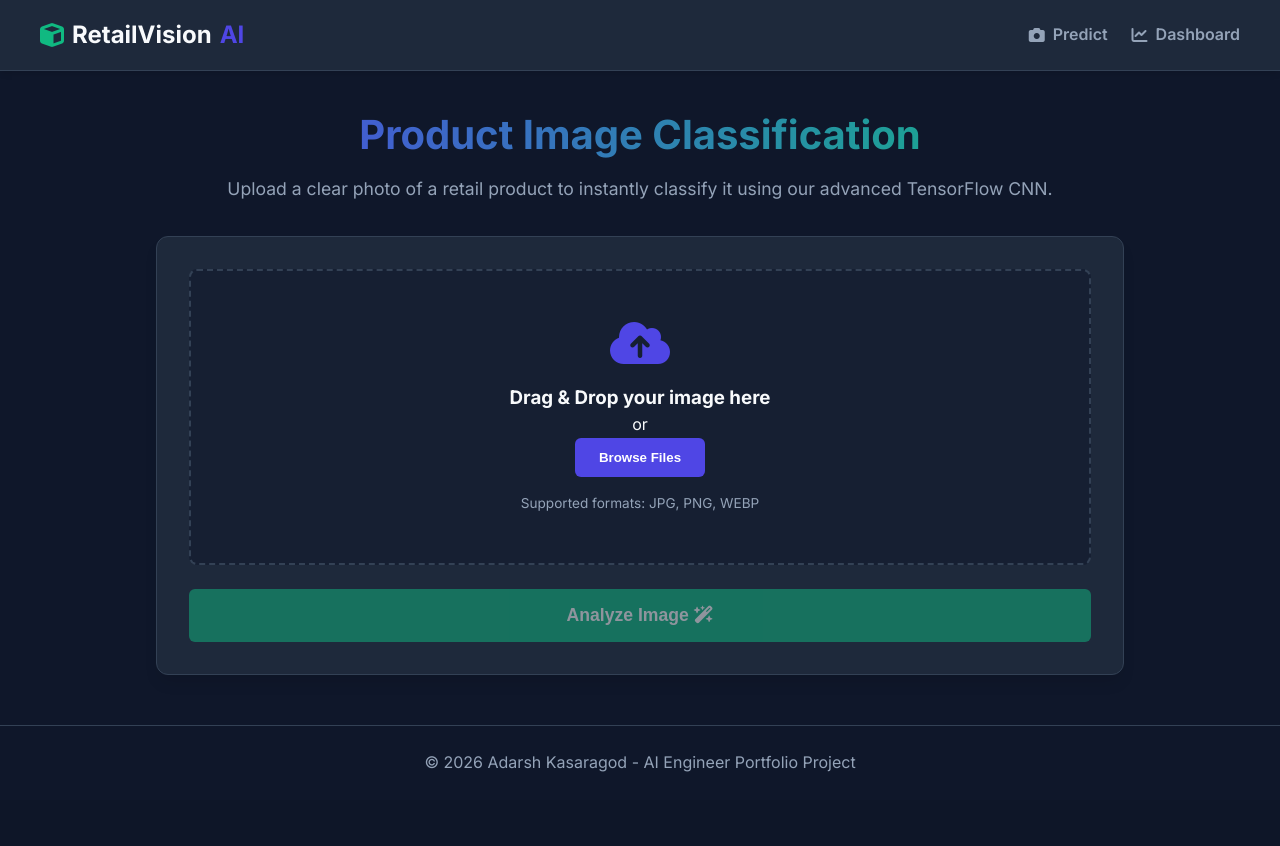
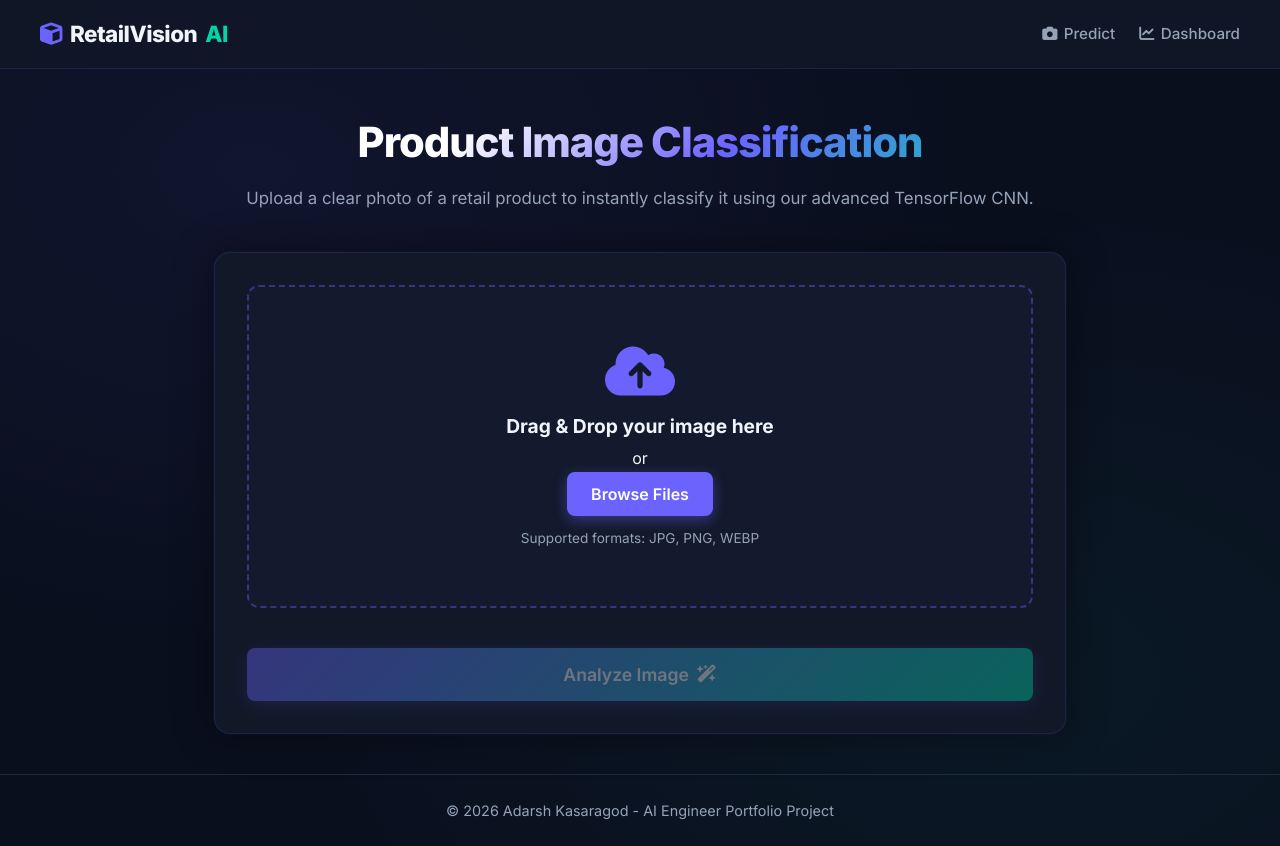
Before and after one commit to Adarsh-Kasaragod/RetailVisionAI, a Flask app: page / in a window 1280 px wide. Before the commit the page ends 772 px from the top, so only its background shows below. Run offline with Flask 3, Linux system fonts and the light colour scheme.

Commit message:
Overhaul UI with stunning dark AI dashboard design

```diff
--- a/static/css/style.css
+++ b/static/css/style.css
@@ -1,26 +1,29 @@
+@import url('https://fonts.googleapis.com/css2?family=Inter:wght@300;400;500;600;700;800&display=swap');
+
 :root {
-    --primary: #4F46E5;
-    --primary-hover: #4338CA;
-    --accent: #10B981;
-    --accent-hover: #059669;
-    --bg-color: #0F172A;
-    --card-bg: #1E293B;
-    --text-main: #F8FAFC;
+    --primary: #6C63FF;
+    --primary-hover: #5a52d5;
+    --accent: #00D4AA;
+    --bg-color: #0A0F1E;
+    --card-bg: #111827;
+    --card-border: rgba(108, 99, 255, 0.15);
+    --text-main: #F1F5F9;
     --text-muted: #94A3B8;
-    --border-color: #334155;
-    --danger: #EF4444;
-    --warning: #F59E0B;
+    --border-color: #1E2A3A;
+    --danger: #FF4D6D;
+    --warning: #FFB830;
+    --success: #00D4AA;
+    --glow: rgba(108, 99, 255, 0.35);
 }
 
-* {
-    margin: 0;
-    padding: 0;
-    box-sizing: border-box;
-}
+*, *::before, *::after { margin: 0; padding: 0; box-sizing: border-box; }
 
 body {
     font-family: 'Inter', sans-serif;
     background-color: var(--bg-color);
+    background-image:
+        radial-gradient(ellipse at 20% 20%, rgba(108, 99, 255, 0.07) 0%, transparent 50%),
+        radial-gradient(ellipse at 80% 80%, rgba(0, 212, 170, 0.05) 0%, transparent 50%);
     color: var(--text-main);
     line-height: 1.6;
     min-height: 100vh;
@@ -28,12 +31,16 @@ body {
     flex-direction: column;
 }
 
-/* Navbar */
+/* ===== NAVBAR ===== */
 .navbar {
-    background-color: var(--card-bg);
-    border-bottom: 1px solid var(--border-color);
+    background: rgba(17, 24, 39, 0.85);
+    backdrop-filter: blur(20px);
+    -webkit-backdrop-filter: blur(20px);
+    border-bottom: 1px solid var(--card-border);
     padding: 1rem 2rem;
-    box-shadow: 0 4px 6px -1px rgba(0, 0, 0, 0.1);
+    position: sticky;
+    top: 0;
+    z-index: 100;
 }
 
 .nav-container {
@@ -45,339 +52,286 @@ body {
 }
 
 .logo {
-    font-size: 1.5rem;
-    font-weight: 700;
+    font-size: 1.4rem;
+    font-weight: 800;
     color: var(--text-main);
     text-decoration: none;
     display: flex;
     align-items: center;
     gap: 0.5rem;
+    letter-spacing: -0.5px;
 }
 
-.logo span {
-    color: var(--primary);
-}
+.logo i { color: var(--primary); }
+.logo span { color: var(--accent); }
 
-.logo i {
-    color: var(--accent);
-}
-
-.nav-links {
-    list-style: none;
-    display: flex;
-    gap: 1.5rem;
-}
-
+.nav-links { list-style: none; display: flex; gap: 1.5rem; }
 .nav-links a {
     color: var(--text-muted);
     text-decoration: none;
-    font-weight: 600;
-    transition: color 0.3s ease;
+    font-weight: 500;
+    font-size: 0.95rem;
     display: flex;
     align-items: center;
-    gap: 0.5rem;
+    gap: 0.4rem;
+    transition: color 0.2s;
 }
+.nav-links a:hover { color: var(--primary); }
 
-.nav-links a:hover {
-    color: var(--primary);
-}
-
-/* Main Content */
+/* ===== MAIN ===== */
 .main-content {
     flex: 1;
-    max-width: 1000px;
-    margin: 2rem auto;
-    padding: 0 1rem;
+    max-width: 900px;
+    margin: 2.5rem auto;
+    padding: 0 1.5rem;
     width: 100%;
 }
 
-.header-text {
-    text-align: center;
-    margin-bottom: 2rem;
+/* ===== HEADER ===== */
+.header-text { text-align: center; margin-bottom: 2.5rem; }
+
+.header-text h1 {
+    font-size: 2.6rem;
+    font-weight: 800;
+    letter-spacing: -1px;
+    background: linear-gradient(135deg, #fff 30%, var(--primary) 60%, var(--accent) 100%);
+    -webkit-background-clip: text;
+    -webkit-text-fill-color: transparent;
+    background-clip: text;
+    margin-bottom: 0.6rem;
 }
 
-.header-text h1 {
-    font-size: 2.5rem;
-    background: linear-gradient(to right, #4F46E5, #10B981);
-    -webkit-background-clip: text;
-    -webkit-text-fill-color: transparent;
-    margin-bottom: 0.5rem;
+.header-text p { color: var(--text-muted); font-size: 1.05rem; }
+
+/* ===== CARDS ===== */
+.card {
+    background: var(--card-bg);
+    border: 1px solid var(--card-border);
+    border-radius: 16px;
+    padding: 2rem;
+    box-shadow: 0 0 40px rgba(0,0,0,0.4), 0 0 0 1px rgba(108,99,255,0.05);
 }
 
-.header-text p {
-    color: var(--text-muted);
-    font-size: 1.1rem;
+/* ===== DROP ZONE ===== */
+.drop-zone {
+    border: 2px dashed rgba(108, 99, 255, 0.4);
+    border-radius: 12px;
+    padding: 3.5rem 2rem;
+    text-align: center;
+    background: rgba(108, 99, 255, 0.03);
+    position: relative;
+    cursor: pointer;
+    transition: all 0.3s ease;
+    margin-bottom: 1.5rem;
+    min-height: 280px;
+    display: flex;
+    align-items: center;
+    justify-content: center;
 }
 
-/* Cards */
-.card {
-    background-color: var(--card-bg);
-    border-radius: 12px;
-    border: 1px solid var(--border-color);
-    padding: 2rem;
-    box-shadow: 0 10px 15px -3px rgba(0, 0, 0, 0.1);
-}
-
-/* Upload Zone */
-.drop-zone {
-    border: 2px dashed var(--border-color);
-    border-radius: 8px;
-    padding: 3rem 2rem;
-    text-align: center;
-    transition: all 0.3s ease;
-    background-color: rgba(15, 23, 42, 0.5);
-    position: relative;
+.drop-zone:hover {
+    border-color: var(--primary);
+    background: rgba(108, 99, 255, 0.06);
+    box-shadow: 0 0 20px rgba(108, 99, 255, 0.1);
 }
 
 .drop-zone.dragover {
-    border-color: var(--primary);
-    background-color: rgba(79, 70, 229, 0.1);
+    border-color: var(--accent);
+    background: rgba(0, 212, 170, 0.06);
+    box-shadow: 0 0 25px rgba(0, 212, 170, 0.15);
 }
 
-.upload-icon {
-    font-size: 3rem;
-    color: var(--primary);
-    margin-bottom: 1rem;
-}
+.drop-zone-content { pointer-events: none; }
+.drop-zone-content h3 { font-size: 1.2rem; margin: 0.75rem 0 0.3rem; }
+.upload-icon { font-size: 3.5rem; color: var(--primary); display: block; margin-bottom: 0.5rem; }
+.file-hint { margin-top: 0.75rem; font-size: 0.85rem; color: var(--text-muted); }
 
-.file-hint {
-    margin-top: 1rem;
-    font-size: 0.85rem;
-    color: var(--text-muted);
-}
-
-/* Preview */
+/* ===== PREVIEW ===== */
 .preview-container {
     position: absolute;
-    top: 0;
-    left: 0;
-    width: 100%;
-    height: 100%;
-    background-color: var(--card-bg);
-    border-radius: 8px;
+    inset: 0;
+    border-radius: 12px;
+    overflow: hidden;
+    background: var(--card-bg);
     display: flex;
     justify-content: center;
     align-items: center;
-    z-index: 10;
 }
-
 .preview-container img {
-    max-height: 90%;
-    max-width: 90%;
-    border-radius: 4px;
+    max-width: 95%;
+    max-height: 260px;
     object-fit: contain;
+    border-radius: 8px;
 }
-
 .btn-icon {
     position: absolute;
     top: 10px;
     right: 10px;
-    background-color: rgba(239, 68, 68, 0.9);
+    background: var(--danger);
     color: white;
     border: none;
     border-radius: 50%;
-    width: 32px;
-    height: 32px;
+    width: 34px;
+    height: 34px;
+    font-size: 1rem;
     cursor: pointer;
     display: flex;
     justify-content: center;
     align-items: center;
-    transition: background-color 0.3s;
+    z-index: 5;
+    transition: transform 0.2s, opacity 0.2s;
 }
+.btn-icon:hover { transform: scale(1.1); opacity: 0.9; }
 
-.btn-icon:hover {
-    background-color: #DC2626;
-}
-
-/* Buttons */
+/* ===== BUTTONS ===== */
 .btn {
     padding: 0.75rem 1.5rem;
-    border-radius: 6px;
+    border-radius: 8px;
     font-weight: 600;
+    font-family: 'Inter', sans-serif;
+    font-size: 1rem;
     border: none;
     cursor: pointer;
-    transition: all 0.2s ease;
-    display: inline-block;
+    transition: all 0.25s ease;
+    display: inline-flex;
+    align-items: center;
+    gap: 0.5rem;
     text-decoration: none;
 }
-
-.btn:disabled {
-    opacity: 0.5;
-    cursor: not-allowed;
-}
+.btn:disabled { opacity: 0.4; cursor: not-allowed; }
 
 .btn-primary {
-    background-color: var(--primary);
+    background: var(--primary);
     color: white;
+    box-shadow: 0 4px 14px rgba(108, 99, 255, 0.4);
 }
-
 .btn-primary:hover:not(:disabled) {
-    background-color: var(--primary-hover);
+    background: var(--primary-hover);
+    transform: translateY(-1px);
+    box-shadow: 0 6px 20px rgba(108, 99, 255, 0.5);
 }
 
 .btn-accent {
-    background-color: var(--accent);
+    background: linear-gradient(135deg, var(--primary), var(--accent));
     color: white;
+    box-shadow: 0 4px 20px rgba(108, 99, 255, 0.35);
 }
-
 .btn-accent:hover:not(:disabled) {
-    background-color: var(--accent-hover);
+    transform: translateY(-2px);
+    box-shadow: 0 8px 25px rgba(108, 99, 255, 0.5);
 }
 
 .btn-outline {
-    background-color: transparent;
+    background: transparent;
     border: 1px solid var(--primary);
     color: var(--primary);
 }
+.btn-outline:hover { background: rgba(108, 99, 255, 0.1); }
 
-.btn-outline:hover {
-    background-color: rgba(79, 70, 229, 0.1);
-}
+.btn-large { width: 100%; padding: 1rem; font-size: 1.1rem; margin-top: 1rem; justify-content: center; }
 
-.btn-large {
-    width: 100%;
-    padding: 1rem;
-    font-size: 1.1rem;
-    margin-top: 1.5rem;
-}
-
-/* Utilities */
-.hidden {
-    display: none !important;
-}
-.mt-2 { margin-top: 0.5rem; }
-.mt-3 { margin-top: 1rem; }
-.text-muted { color: var(--text-muted); }
-.fw-bold { font-weight: 700; }
-
-/* Loading State */
-.loading-state {
-    text-align: center;
-    padding: 3rem 0;
-}
+/* ===== LOADING ===== */
+.loading-state { text-align: center; padding: 3rem 0; }
+.loading-state p { color: var(--text-muted); margin-top: 1rem; }
 
 .spinner {
-    width: 50px;
-    height: 50px;
-    border: 5px solid rgba(79, 70, 229, 0.2);
+    width: 55px;
+    height: 55px;
+    border: 4px solid rgba(108, 99, 255, 0.15);
     border-top-color: var(--primary);
+    border-right-color: var(--accent);
     border-radius: 50%;
-    animation: spin 1s linear infinite;
-    margin: 0 auto 1rem auto;
+    animation: spin 0.9s linear infinite;
+    margin: 0 auto;
 }
+@keyframes spin { to { transform: rotate(360deg); } }
 
-@keyframes spin {
-    to { transform: rotate(360deg); }
-}
+/* ===== RESULTS ===== */
+.result-state { text-align: center; animation: fadeUp 0.5s ease; }
+.result-state h2 { font-size: 1.5rem; margin-bottom: 1rem; }
 
-/* Results */
-.result-state {
-    text-align: center;
-    animation: fadeIn 0.5s ease;
-}
-
-@keyframes fadeIn {
-    from { opacity: 0; transform: translateY(10px); }
-    to { opacity: 1; transform: translateY(0); }
+@keyframes fadeUp {
+    from { opacity: 0; transform: translateY(12px); }
+    to   { opacity: 1; transform: translateY(0); }
 }
 
 .result-card {
-    background-color: rgba(15, 23, 42, 0.5);
-    border: 1px solid var(--border-color);
-    border-radius: 8px;
+    background: linear-gradient(135deg, rgba(108,99,255,0.08), rgba(0,212,170,0.05));
+    border: 1px solid var(--card-border);
+    border-radius: 12px;
     padding: 2rem;
     margin: 1.5rem 0;
 }
 
+.label { font-size: 0.8rem; text-transform: uppercase; letter-spacing: 1px; color: var(--text-muted); }
+
 .result-value {
-    font-size: 2rem;
-    color: var(--accent);
-    margin-bottom: 1rem;
+    font-size: 2.2rem;
+    font-weight: 800;
+    background: linear-gradient(135deg, var(--primary), var(--accent));
+    -webkit-background-clip: text;
+    -webkit-text-fill-color: transparent;
+    background-clip: text;
+    margin: 0.5rem 0 1.2rem;
 }
 
 .progress-bar {
     width: 100%;
-    height: 12px;
-    background-color: var(--border-color);
-    border-radius: 6px;
+    height: 10px;
+    background: rgba(255,255,255,0.06);
+    border-radius: 999px;
     overflow: hidden;
-    margin: 0.5rem 0;
+    margin: 0.4rem 0;
 }
-
 .progress-fill {
     height: 100%;
-    background: linear-gradient(to right, var(--primary), var(--accent));
-    transition: width 1s ease-in-out;
+    background: linear-gradient(90deg, var(--primary), var(--accent));
+    border-radius: 999px;
+    width: 0%;
+    transition: width 1.2s cubic-bezier(0.22, 1, 0.36, 1);
+    box-shadow: 0 0 10px rgba(108, 99, 255, 0.5);
 }
+.confidence-text { font-size: 1.2rem; font-weight: 700; color: var(--accent); }
+.mt-2 { margin-top: 0.5rem; }
+.mt-3 { margin-top: 1rem; }
 
-.confidence-text {
-    font-weight: 600;
-}
-
-/* Table styles */
-.table-responsive {
-    overflow-x: auto;
-}
-
-.history-table {
-    width: 100%;
-    border-collapse: collapse;
-}
-
+/* ===== TABLE ===== */
+.table-responsive { overflow-x: auto; }
+.history-table { width: 100%; border-collapse: collapse; }
 .history-table th, .history-table td {
-    padding: 1rem;
+    padding: 1rem 1.2rem;
     text-align: left;
     border-bottom: 1px solid var(--border-color);
 }
-
 .history-table th {
     color: var(--text-muted);
     font-weight: 600;
     text-transform: uppercase;
-    font-size: 0.85rem;
+    font-size: 0.75rem;
+    letter-spacing: 1px;
 }
+.history-table tr:hover td { background: rgba(108,99,255,0.04); }
 
-.thumb-container {
-    width: 60px;
-    height: 60px;
-    border-radius: 4px;
-    overflow: hidden;
-    background-color: var(--bg-color);
-}
+.thumb-container { width: 55px; height: 55px; border-radius: 8px; overflow: hidden; background: var(--border-color); }
+.thumb-container img { width: 100%; height: 100%; object-fit: cover; }
 
-.thumb-container img {
-    width: 100%;
-    height: 100%;
-    object-fit: cover;
-}
+.badge { padding: 4px 12px; border-radius: 999px; font-size: 0.8rem; font-weight: 700; }
+.badge-success { background: rgba(0,212,170,0.15); color: var(--accent); }
+.badge-warning { background: rgba(255,184,48,0.15); color: var(--warning); }
+.badge-danger  { background: rgba(255,77,109,0.15);  color: var(--danger); }
 
-.badge {
-    padding: 0.25rem 0.75rem;
-    border-radius: 9999px;
-    font-size: 0.85rem;
-    font-weight: 600;
-}
+.empty-state { text-align: center; padding: 4rem 0; }
+.empty-icon { font-size: 4rem; color: var(--border-color); margin-bottom: 1rem; display: block; }
 
-.badge-success { background-color: rgba(16, 185, 129, 0.2); color: #34D399; }
-.badge-warning { background-color: rgba(245, 158, 11, 0.2); color: #FBBF24; }
-.badge-danger { background-color: rgba(239, 68, 68, 0.2); color: #F87171; }
+/* ===== HIDDEN ===== */
+.hidden { display: none !important; }
 
-.empty-state {
-    text-align: center;
-    padding: 3rem 0;
-}
-
-.empty-icon {
-    font-size: 4rem;
-    color: var(--border-color);
-    margin-bottom: 1rem;
-}
-
-/* Footer */
+/* ===== FOOTER ===== */
 .footer {
     text-align: center;
     padding: 1.5rem;
     color: var(--text-muted);
+    font-size: 0.9rem;
     border-top: 1px solid var(--border-color);
     margin-top: auto;
 }
```
Also changed, not shown: cv_model.py (+28 -30 lines), requirements.txt (+5 -5 lines), retailvision.db (added).
